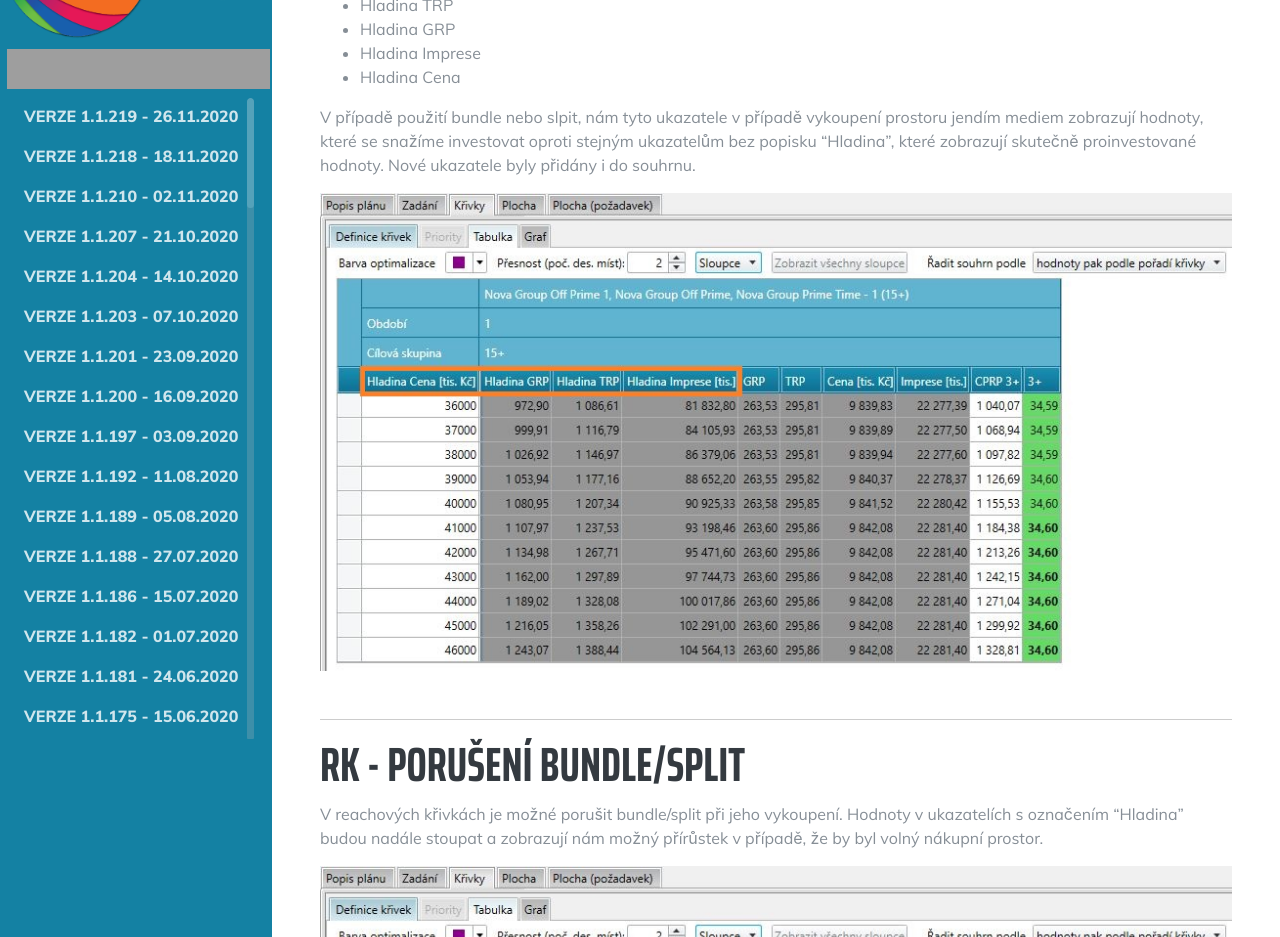
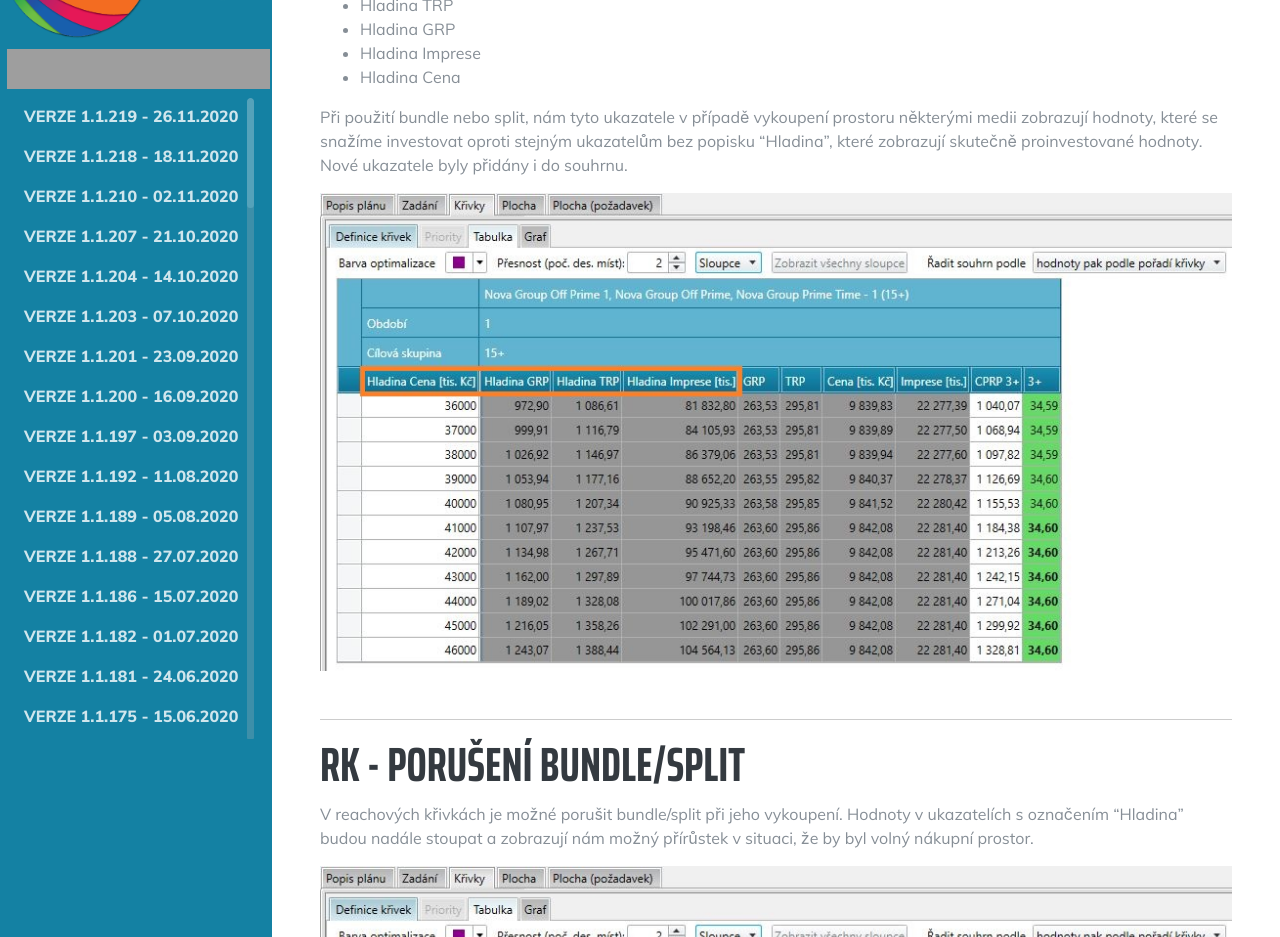
Before and after one commit to benesrichard/news-web2, a Jekyll site: the page built from _posts/2020-11-26-1.1.219.md, in a window 1280 px wide and 1400 px high, scrolled down 471 px, cut to the strip 153-1090 px from the top of the window. Built offline with Jekyll 4.4.1, drawn with Linux system fonts in a browser that asks for light colours; some web fonts are replaced; grey boxes are pictures that could not be loaded.

Commit message:
Update 2020-11-26-1.1.219.md

```diff
--- a/_posts/2020-11-26-1.1.219.md
+++ b/_posts/2020-11-26-1.1.219.md
@@ -10,12 +10,12 @@ Nově byly přidány ukazatele:
 <li>Hladina Imprese</li>
 <li>Hladina Cena</li></ul>
 
-V případě použití bundle nebo slpit, nám tyto ukazatele v případě vykoupení prostoru jendím mediem zobrazují hodnoty, které se snažíme investovat oproti stejným ukazatelům bez popisku "Hladina", které zobrazují skutečně proinvestované hodnoty.
+Při použití bundle nebo split, nám tyto ukazatele v případě vykoupení prostoru některými medii zobrazují hodnoty, které se snažíme investovat oproti stejným ukazatelům bez popisku "Hladina", které zobrazují skutečně proinvestované hodnoty.
 Nové ukazatele byly přidány i do souhrnu.
 ![poruseniBundle]({{site.url}}/data/ukazatele_hladina1.jpg)
 
 ## RK - porušení Bundle/Split
-V reachových křivkách je možné porušit bundle/split při jeho vykoupení. Hodnoty v ukazatelích s označením "Hladina" budou nadále stoupat a zobrazují nám možný přírůstek v případě, že by byl volný nákupní prostor.
+V reachových křivkách je možné porušit bundle/split při jeho vykoupení. Hodnoty v ukazatelích s označením "Hladina" budou nadále stoupat a zobrazují nám možný přírůstek v situaci, že by byl volný nákupní prostor.
 ![poruseniBundle]({{site.url}}/data/vykoupeno5.jpg)
 
 ## Ostatní novinky
```
